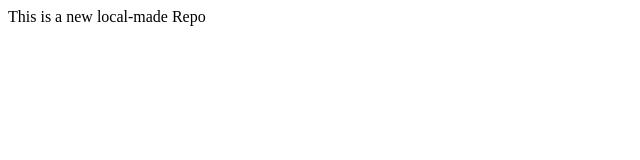
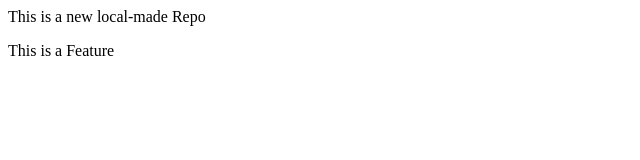
Before and after one commit to roopamahesh2003/LocalRepo, a plain HTML site: page index.html in a window 1280 px wide. Shown: the full height of the page, 0-640 px from the left. Drawn offline with Linux system fonts and the light colour scheme.

Commit message:
Add new feature

```diff
--- a/index.html
+++ b/index.html
@@ -1 +1,2 @@
 <p>This is a new local-made Repo</p>
+<p>This is a Feature</p>
```
